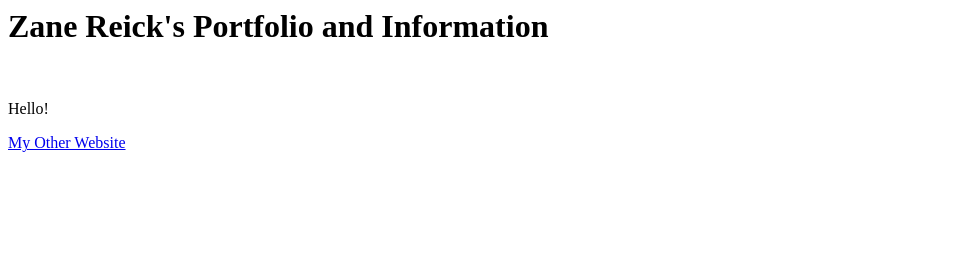
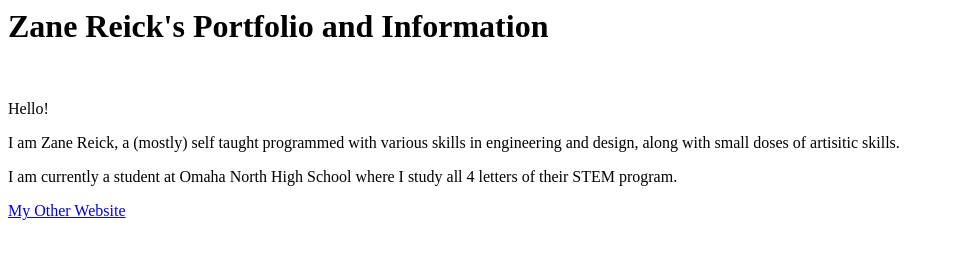
Before and after one commit to TotallyAProgrammer/TotallyAProgrammer.github.io, a plain HTML site: page index.html in a window 1280 px wide. Shown: the whole page, without its empty margins (0-954 px from the left). Drawn offline with Linux system fonts and the light colour scheme.

Commit message:
Kinda added a BIO

```diff
--- a/index.html
+++ b/index.html
@@ -5,6 +5,8 @@
 <body>
   <h1>Zane Reick's Portfolio and Information</h1><br>
   <p>Hello!</p>
+  <p>I am Zane Reick, a (mostly) self taught programmed with various skills in engineering and design, along with small doses of artisitic skills.</p>
+  <p>I am currently a student at Omaha North High School where I study all 4 letters of their STEM program.</p>
   <a href="https://craft.farfaction.com/">My Other Website</a>
 </body>
 </html>
```
